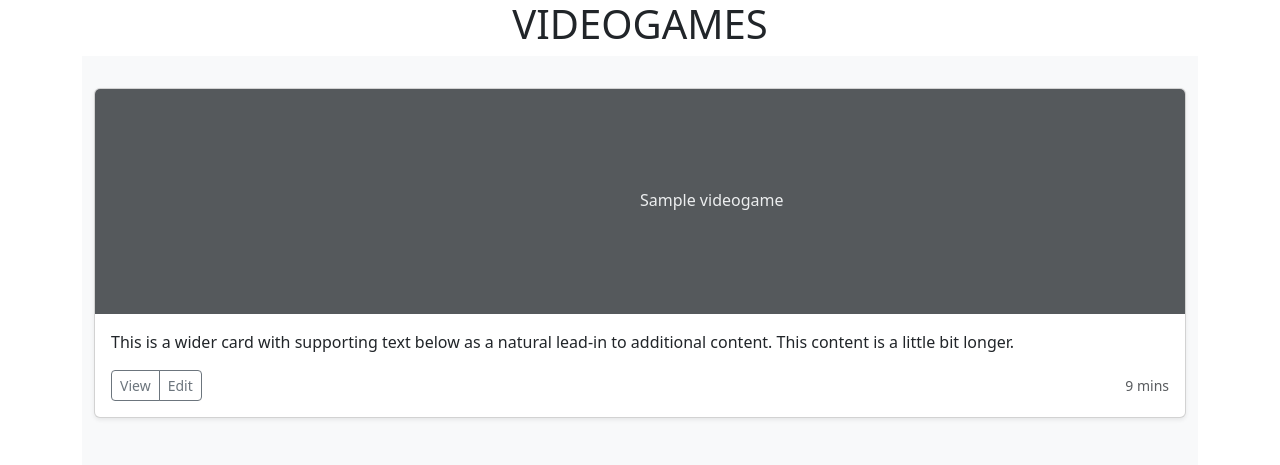
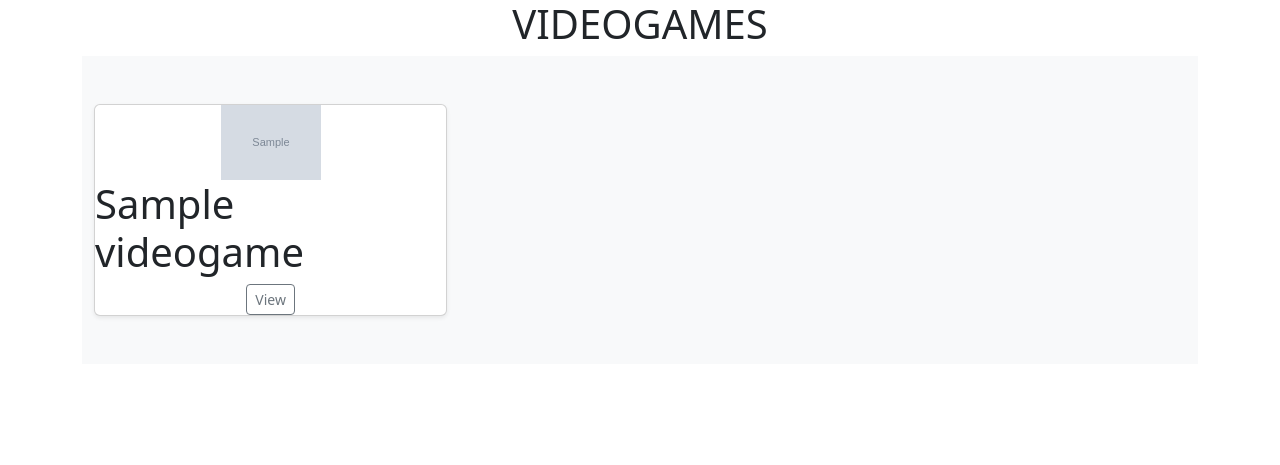
Before and after one commit to JuanPabloGHC/consumer-videogames-api, a Flask app: template templates/index.html in a window 1280 px wide. Shown: the top 465 px of the page. Run offline with Flask 2, Linux system fonts and the light colour scheme; the template is opened without the code that fills it: most values are stand-ins (such as "Sample title", 1, 10 or a date in 2020); grey boxes marked "Sample" are stand-in pictures; some libraries are stand-ins or nearby versions.

Commit message:
Pagina home

```diff
--- a/templates/index.html
+++ b/templates/index.html
@@ -8,30 +8,22 @@
 
     <div class="album py-5 bg-body-tertiary">
         <div class="container">
-            <div class="row row-cols-1 row-cols-sm-2 row-cols-md-3 g-3"></div>
+            <div class="row row-cols-1 row-cols-sm-2 row-cols-md-3 g-3">
                 {% for i in response.videogames %}
                     <div class="col">
-                    <div class="card shadow-sm">
-                    <svg class="bd-placeholder-img card-img-top" width="100%" height="225" xmlns="http://www.w3.org/2000/svg" role="img" aria-label="Placeholder: Thumbnail" preserveAspectRatio="xMidYMid slice" focusable="false">
+                        <div class="card shadow-sm d-flex align-items-center">
+                            <img src={{i.image1}} width="100" heitgh="100">
+                            <!-- <svg class="bd-placeholder-img card-img-top" width="30%" height="225" xmlns="http://www.w3.org/2000/svg" role="img" aria-label="Placeholder: Thumbnail" preserveAspectRatio="xMidYMid slice" focusable="false">
                                 <title>Placeholder</title>
                                 <rect width="100%" height="100%" fill="#55595c"></rect>
                                 <text x="50%" y="50%" fill="#eceeef" dy=".3em">{{i.name}}</text>
-                    </svg>
-                    <div class="card-body">
-                        <p class="card-text">This is a wider card with supporting text below as a natural lead-in to additional content. This content is a little bit longer.</p>
-                        <div class="d-flex justify-content-between align-items-center">
-                        <div class="btn-group">
+                            </svg> -->
+                            <h1>{{i.name}}</h1>
+                            <!-- <p class="card-text">{{i.descripcion}}</p> -->
                             <button type="button" class="btn btn-sm btn-outline-secondary">View</button>
-                            <button type="button" class="btn btn-sm btn-outline-secondary">Edit</button>
-                        </div>
-                        <small class="text-body-secondary">9 mins</small>
-                        </div>
-                    </div>
                         </div>
                     </div>
                 {% endfor %}
-
-
 
             </div>
         </div>
```
Lines whose indentation alone changed are shown as unchanged.
